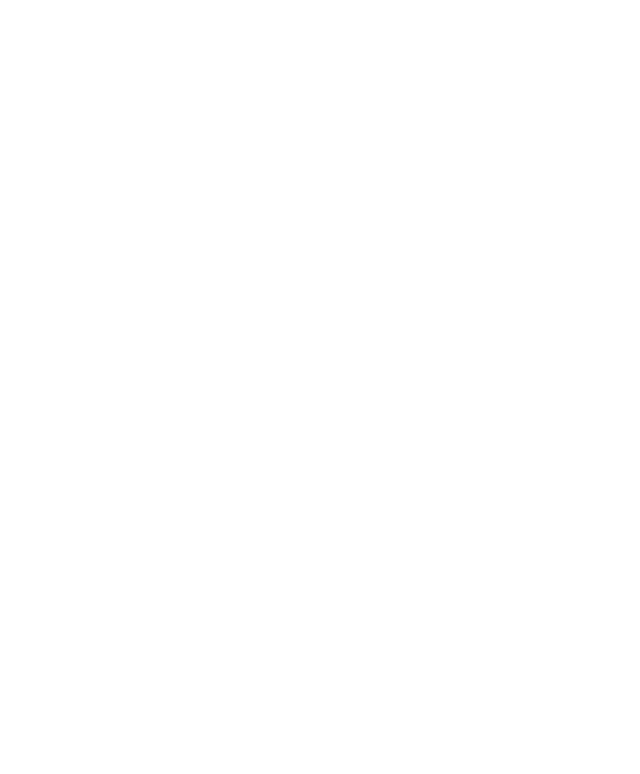
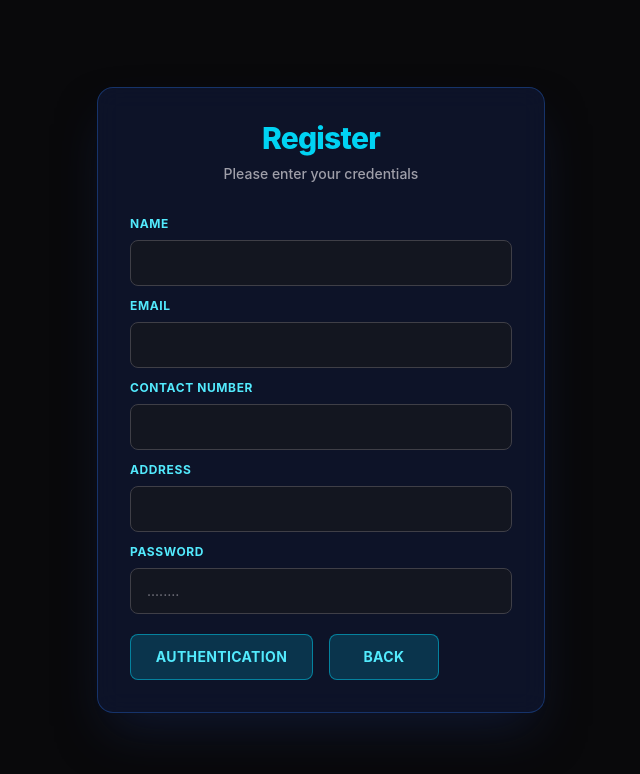
Before and after one commit to StormAditya/EdenRedClaims, a React (Vite) app in the folder client/: page /register in a window 1280 px wide. Before the commit this address had no page. Shown: the top 774 px of the page, without its empty margins (319-959 px from the left). Built offline with nearby package versions, Linux system fonts and the light colour scheme.

Commit message:
feat: add Register component and navigation from Login

```diff
--- a/client/src/App.jsx
+++ b/client/src/App.jsx
@@ -4,6 +4,7 @@
 import Login from './components/Login';
 import EmployeeDashboard from './components/EmployeeDashboard';
 import AdminDashboard from './components/AdminDashboard';
+import Register from './components/Register'
 
 
 export default function App(){
@@ -14,6 +15,7 @@
   return (
     <Router>
       <Routes>
+        <Route path='/register' element={<Register />} />
         <Route path='/login' element={<Login />} />
         <Route path='/employee-dashboard' element={<EmployeeDashboard />} />
         <Route path='/admin-dashboard' element={<AdminDashboard />} />
--- a/client/src/components/Login.jsx
+++ b/client/src/components/Login.jsx
@@ -39,6 +39,8 @@
 
     };
 
+    const register = () => navigate('/register');
+
     return (
         <div className="min-h-screen bg-zinc-950 flex flex-col justify-center items-center px-4 font-sans">
 
@@ -58,7 +60,7 @@
                         {error}
                     </div>
                 )}
-                <form onSubmit={handleSubmit} className="space-y-6">
+                <form onSubmit={handleSubmit} className="space-y-6 pb-3">
                     <div>
                         <label
                         className="block text-xs font-bold text-cyan-300 uppercase tracking-wider mb-2">
@@ -88,11 +90,17 @@
                     </div>
                     <button
                         type="submit"
-                        className="w-full mt-2 bg-cyan-500/20 hover:bg-cyan-500/30 border border-cyan-400/50 hover:border-cyan-400 text-cyan-300 font-bold py-3 px-4 rounded-lg text-sm tracking-wide uppercase transition shadow-cyan-950/50"
+                        className="cursor-pointer w-full mt-2 bg-cyan-500/20 hover:bg-cyan-500/30 border border-cyan-400/50 hover:border-cyan-400 text-cyan-300 font-bold py-3 px-4 rounded-lg text-sm tracking-wide uppercase transition shadow-cyan-950/50"
                     >
-                        Authentication
+                        Login
                     </button>
                 </form>
+                <button
+                    type="button" onClick={register}
+                    className="w-full mt-2 bg-cyan-500/20 hover:bg-cyan-500/30 border border-cyan-400/50 hover:border-cyan-400 text-cyan-300 font-bold py-3 px-4 rounded-lg text-sm tracking-wide uppercase transition shadow-cyan-950/50 cursor-pointer"
+                >
+                    Register
+                </button>
             </div>
         </div>
     )
--- a/client/src/components/Register.jsx
+++ b/client/src/components/Register.jsx
@@ -0,0 +1,158 @@
+import React, { useState, useEffect } from "react";
+import axios from "axios";
+import { useNavigate } from "react-router-dom";
+
+
+export default function Register({ onLogin }) {
+    const [email_id, setEmail_id] = useState('');
+    const [password, setPassword] = useState('');
+    const [contact_number, setContact_number] = useState('');
+    const [address, setAddress] = useState('');
+    const [name, setName] = useState('');
+
+
+    const [error, seterror] = useState('');
+
+    const navigate = useNavigate();
+
+    const handleSubmit = async (e) => {
+        e.preventDefault();
+
+        try{
+            const response = await axios.post('http://localhost:5000/api/register', {
+                email_id: email_id,
+                password: password,
+                address: address,
+                contact_number: contact_number,
+                name: name,
+                user_type: 'employee'
+            })
+            console.log(response);
+
+            const { token, data } = response.data;
+
+            localStorage.setItem('token', token)
+            // console.log(token);
+            // console.log(data);
+
+            const userData = data;
+
+            if(userData.user_type === 'admin'){
+                navigate("/admin-dashboard");
+            }
+            else navigate("/employee-dashboard");
+        }
+        catch(err){
+            seterror("Incorrect email or password, please try again");
+        }
+
+    };
+
+    const handleBack = () => navigate('/login')
+
+    return (
+        <div className="min-h-screen bg-zinc-950 flex flex-col justify-center items-center px-4 font-sans">
+
+            <div className="w-full max-w-md bg-blue-950/40 backdrop-blur-md border border-blue-500/30 rounded-2xl p-8 shadow-2xl shadow-blue-950/50">
+
+                <div className="text-center mb-8">
+                    <h1 className="text-3xl font-extrabold tracking-tight text-cyan-400">
+                        Register
+                    </h1>
+                    <p className="text-sm text-zinc-400 mt-2 font-medium">
+                        Please enter your credentials
+                    </p>
+                </div>
+
+                {error && (
+                    <div className="mb-6 p-3 bg-red-950/50 border border-red-500/40 rounded-lg text-red-200 text-sm font-medium text-center backdrop-blur-sm">
+                        {error}
+                    </div>
+                )}
+                <form onSubmit={handleSubmit} className="space-y-3">
+                    <div >
+                        <label
+                        className="block text-xs font-bold text-cyan-300 uppercase tracking-wider mb-2">
+                            Name
+                        </label>
+                        <input
+                            type='text'
+                            required
+                            value={name}
+                            onChange={(e) => setName(e.target.value)}
+                            className="w-full bg-zinc-900/60 text-white placeholder-zinc-500 border border-zinc-700 focus:border-cyan-400 rounded-lg px-4 py-3 text-sm focus:outline-none focus:ring-1 focus:ring-cyan-400 transition"
+                        />
+                    </div>
+                    <div>
+                        <label
+                        className="block text-xs font-bold text-cyan-300 uppercase tracking-wider mb-2">
+                            Email
+                        </label>
+                        <input
+                            type='text'
+                            required
+                            value={email_id}
+                            onChange={(e) => setEmail_id(e.target.value)}
+                            className="w-full bg-zinc-900/60 text-white placeholder-zinc-500 border border-zinc-700 focus:border-cyan-400 rounded-lg px-4 py-3 text-sm focus:outline-none focus:ring-1 focus:ring-cyan-400 transition"
+                        />
+                    </div>
+                    <div>
+                        <label
+                        className="block text-xs font-bold text-cyan-300 uppercase tracking-wider mb-2">
+                            Contact Number
+                        </label>
+                        <input
+                            type='text'
+                            required
+                            value={email_id}
+                            onChange={(e) => setContact_number(e.target.value)}
+                            className="w-full bg-zinc-900/60 text-white placeholder-zinc-500 border border-zinc-700 focus:border-cyan-400 rounded-lg px-4 py-3 text-sm focus:outline-none focus:ring-1 focus:ring-cyan-400 transition"
+                        />
+                    </div>
+                    <div>
+                        <label
+                        className="block text-xs font-bold text-cyan-300 uppercase tracking-wider mb-2">
+                            Address
+                        </label>
+                        <input
+                            type='text'
+                            required
+                            value={email_id}
+                            onChange={(e) => setAddress(e.target.value)}
+                            className="w-full bg-zinc-900/60 text-white placeholder-zinc-500 border border-zinc-700 focus:border-cyan-400 rounded-lg px-4 py-3 text-sm focus:outline-none focus:ring-1 focus:ring-cyan-400 transition"
+                        />
+                    </div>
+                    <div>
+                        <label
+                        className="block text-xs font-bold text-cyan-300 uppercase tracking-wider mb-2">
+                            Password
+                        </label>
+                        <input
+                            type="password"
+                            required
+                            placeholder="........"
+                            value={password}
+                            onChange={(e) => setPassword(e.target.value)}
+                            className="w-full bg-zinc-900/60 text-white placeholder-zinc-500 border border-zinc-700 focus:border-cyan-400 rounded-lg px-4 py-3 text-sm focus:outline-none focus:ring-1 focus:ring-cyan-400 transition"
+                        />
+                    </div>
+                    <div className="grid grid-cols-2 gap-4">
+                        <button
+                            type="submit"
+                            className="w-full mt-2 bg-cyan-500/20 hover:bg-cyan-500/30 border border-cyan-400/50 hover:border-cyan-400 text-cyan-300 font-bold py-3 px-4 rounded-lg text-sm tracking-wide uppercase transition shadow-cyan-950/50"
+                        >
+                            Authentication
+                        </button>
+                        <button
+                            type="button" onClick={handleBack}
+                            className="w-3/5 mt-2 bg-cyan-500/20 hover:bg-cyan-500/30 border border-cyan-400/50 hover:border-cyan-400 text-cyan-300 font-bold py-3 px-4 rounded-lg text-sm tracking-wide uppercase transition shadow-cyan-950/50"
+                        >
+                            Back
+                        </button>
+                    </div>
+
+                </form>
+            </div>
+        </div>
+    )
+}
```
Also changed, not shown: 1 other file (tests, documents, lock files or other folders).
